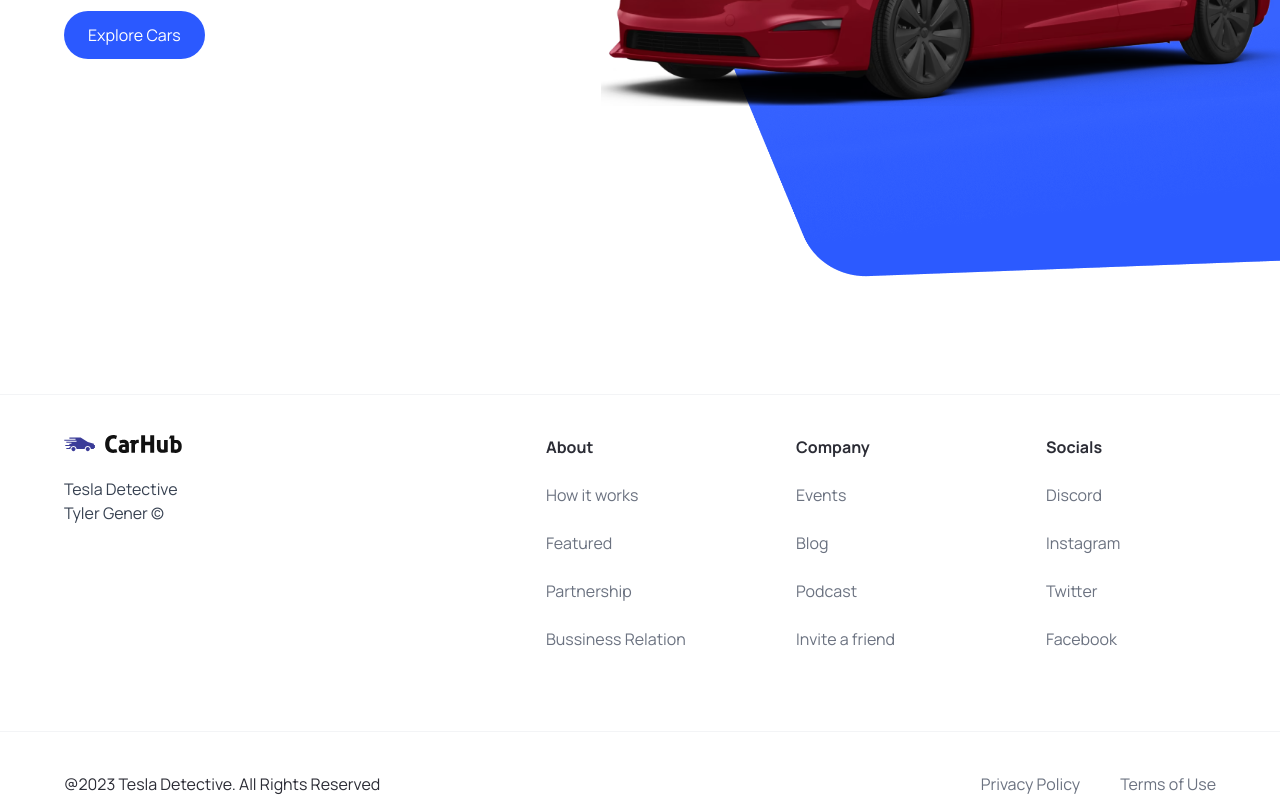
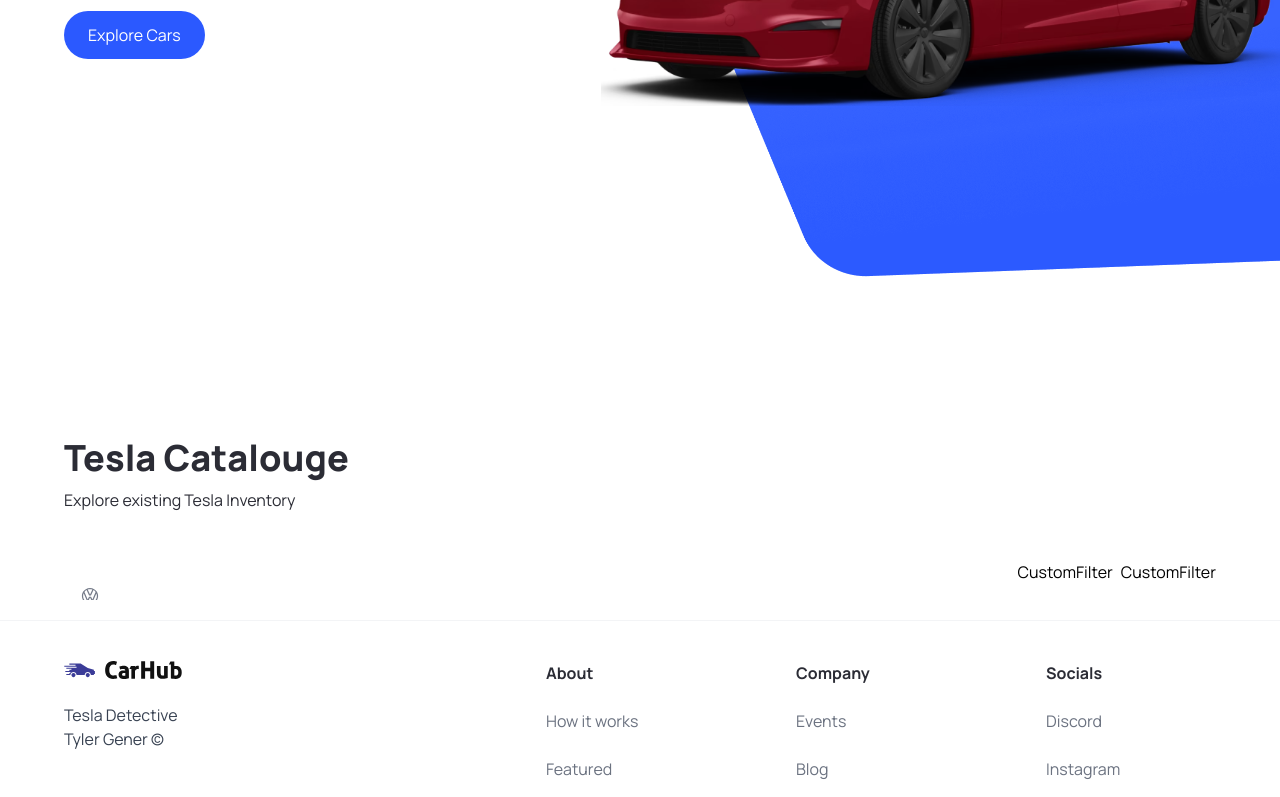
Before and after one commit to tylerpgen/tesla-nextjs, a Next.js app: page / in a window 1280 px wide. Shown: the part 426-1223 px from the top of the page. Built offline with nearby package versions, Linux system fonts and the light colour scheme.

Commit message:
created searchbar types and filter

```diff
--- a/app/page.tsx
+++ b/app/page.tsx
@@ -1,10 +1,26 @@
-import { Hero } from '@/components'
+import { CustomFilter, Hero, SearchBar } from '@/components'
 import Image from 'next/image'
 
 export default function Home() {
   return (
     <main className="overflow-hidden">
       <Hero />
+
+      <div className="mt-12 padding-x padding-y max-width" id='discover'>
+        <div className="home__text-container">
+          <h1 className="text-4xl font-extrabold">
+            Tesla Catalouge
+          </h1>
+          <p>Explore existing Tesla Inventory</p>
+        </div>
+        <div className="home__filters">
+          <SearchBar />
+          <div className="home__filter-container">
+            <CustomFilter title="fuel" />
+            <CustomFilter title="year" />
+          </div>
+        </div>
+      </div>
     </main>
   )
 }
--- /dev/null
+++ b/components/CustomFilter.tsx
@@ -0,0 +1,9 @@
+import React from 'react'
+
+const CustomFilter = () => {
+  return (
+    <div>CustomFilter</div>
+  )
+}
+
+export default CustomFilter
--- /dev/null
+++ b/components/SearchBar.tsx
@@ -0,0 +1,22 @@
+"use client"
+import { useState } from 'react'
+import { SearchModel } from './'
+
+const SearchBar = () => {
+    const [model, setModel] = useState("")
+    const handleSearch = () =>{}
+
+
+  return (
+    <form className='searchbar' onSubmit={handleSearch}>
+        <div className="searchbar__item">
+            <SearchModel
+                model={model}
+                setModel={setModel}
+            />
+        </div>
+    </form>
+  )
+}
+
+export default SearchBar
--- /dev/null
+++ b/components/SearchModel.tsx
@@ -0,0 +1,27 @@
+"use client"
+import { Combobox, Transition } from '@headlessui/react'
+import Image from 'next/image'
+
+import { SearchModelProps } from '@/types'
+
+const SearchModel = ({model, setModel} : SearchModelProps) => {
+  return (
+    <div className='search-manufacturer'>
+        <Combobox>
+            <div className="relative w-full">
+                <Combobox.Button className='absolute top-[14px]'>
+                    <Image
+                        src='/car-logo.svg'
+                        alt='Car logo'
+                        width={20}
+                        height={20}
+                        className='ml-4'
+                    />
+                </Combobox.Button>
+            </div>
+        </Combobox>
+    </div>
+  )
+}
+
+export default SearchModel
--- a/package.json
+++ b/package.json
@@ -9,6 +9,7 @@
     "lint": "next lint"
   },
   "dependencies": {
+    "@headlessui/react": "^1.7.16",
     "@types/node": "20.4.7",
     "@types/react": "18.2.18",
     "@types/react-dom": "18.2.7",
--- a/types/index.ts
+++ b/types/index.ts
@@ -6,3 +6,8 @@
     handleClick?: MouseEventHandler<HTMLButtonElement>;
     btnType?: "button" | 'submit'
 }
+
+export interface SearchModelProps {
+    model: string;
+    setModel: (model: string) => void
+}
```
Also changed, not shown: components/index.ts (+7 -1 lines), 1 other file (tests, documents, lock files or other folders).
